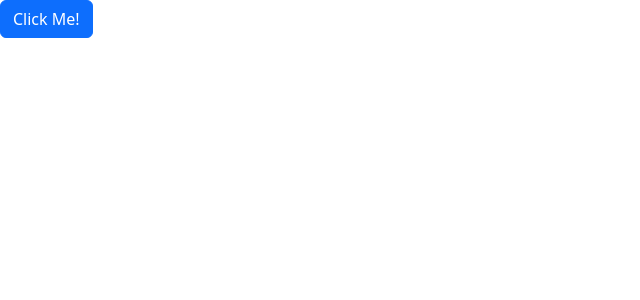
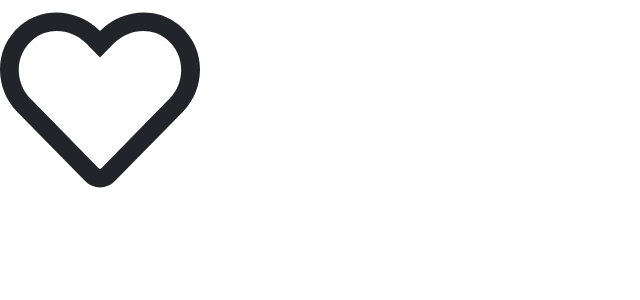
Before and after one commit to Kyletruss/Portfolio, a React (Vite) app in the folder sorting-visualizer/: page / in a window 1280 px wide. Shown: the top 300 px of the page, without its empty margins (0-640 px from the left). Built offline with nearby package versions, Linux system fonts and the light colour scheme.

Commit message:
Getting familiar with components and css in the sorting algorighm visualizer react project

```diff
--- a/sorting-visualizer/package.json
+++ b/sorting-visualizer/package.json
@@ -11,7 +11,9 @@
   "dependencies": {
     "bootstrap": "^5.3.3",
     "react": "^18.2.0",
-    "react-dom": "^18.2.0"
+    "react-dom": "^18.2.0",
+    "react-icons": "^5.5.0",
+    "styled-components": "^6.1.15"
   },
   "devDependencies": {
     "@types/react": "^18.0.27",
--- a/sorting-visualizer/src/App.tsx
+++ b/sorting-visualizer/src/App.tsx
@@ -1,8 +1,11 @@
-// import ListGroup from "./components/ListGroup";
+import ListGroup from "./components/ListGroup";
 import Alert from "./components/Alert";
 import Button from "./components/Button";
 import DismissAlert from "./components/DismissAlert";
 import { useState } from "react";
+import { FaRegHeart } from "react-icons/fa";
+import Like from "./components/Like";
+
 
 
 function App() {
@@ -14,6 +17,7 @@ function App() {
 
   // return <div><ListGroup items={items} heading="Cities" onSelectItem={handleSelectItem} /></div>
 
+  return <div><Like onClick={() => console.log("clicked")}/></div>
 
 
   // return (
@@ -32,17 +36,17 @@ function App() {
   //   </div>
   // );
 
-  const [alertVisible, setAlertVisibility] = useState(false);
+  // const [alertVisible, setAlertVisibility] = useState(false);
 
 
 
 
-  return (
-    <div>
-      {alertVisible && <Alert onClose={() => setAlertVisibility(false)}><strong>Holy guacamole!</strong> You should check in on some of those fields below. </Alert>}
-      <Button title="Click Me!" color="primary" onClick={() => setAlertVisibility(true)}/>
-    </div>
-  );
+  // return (
+  //   <div>
+  //     {alertVisible && <Alert onClose={() => setAlertVisibility(false)}><strong>Holy guacamole!</strong> You should check in on some of those fields below. </Alert>}
+  //     <Button title="Click Me!" color="primary" onClick={() => setAlertVisibility(true)}/>
+  //   </div>
+  // );
 }
 
 
--- a/sorting-visualizer/src/components/Button.tsx
+++ b/sorting-visualizer/src/components/Button/Button.tsx
@@ -1,3 +1,8 @@
+import styles from './Button.module.css';
+
+
+
+
 interface Props {
   title: string;
   onClick: () => void;
--- /dev/null
+++ b/sorting-visualizer/src/components/Button/index.ts
@@ -0,0 +1,5 @@
+import Button from "./Button";
+
+
+
+export default Button;
--- /dev/null
+++ b/sorting-visualizer/src/components/Like.tsx
@@ -0,0 +1,27 @@
+
+import { FaRegHeart } from "react-icons/fa";
+import { FaHeart } from "react-icons/fa6";
+import { useState } from "react";
+
+
+interface Props{
+  onClick: () => void;
+}
+
+
+const Like = ({ onClick }: Props) => {
+
+  const [status, setStatus] = useState(false);
+
+  const toggle = () => {
+    setStatus(!status);
+    onClick();
+  };
+
+  if(status) return <FaHeart size="200" color="red" onClick={toggle}/>
+  else return (<FaRegHeart size="200" onClick={toggle}/>)
+
+
+}
+
+export default Like
--- /dev/null
+++ b/sorting-visualizer/src/components/ListGroup/ListGroup.module.css
@@ -0,0 +1,3 @@
+.asdf{
+    color: red !important;
+}
--- /dev/null
+++ b/sorting-visualizer/src/components/ListGroup/index.ts
@@ -0,0 +1,5 @@
+import ListGroup from "./ListGroup";
+
+
+
+export default ListGroup;
```
Also changed, not shown: sorting-visualizer/src/components/ListGroup/ListGroup.tsx (renamed from sorting-visualizer/src/components/ListGroup.tsx, +12 -1 lines), sorting-visualizer/src/components/Button/Button.module.css (added), 1 other file (tests, documents, lock files or other folders).
